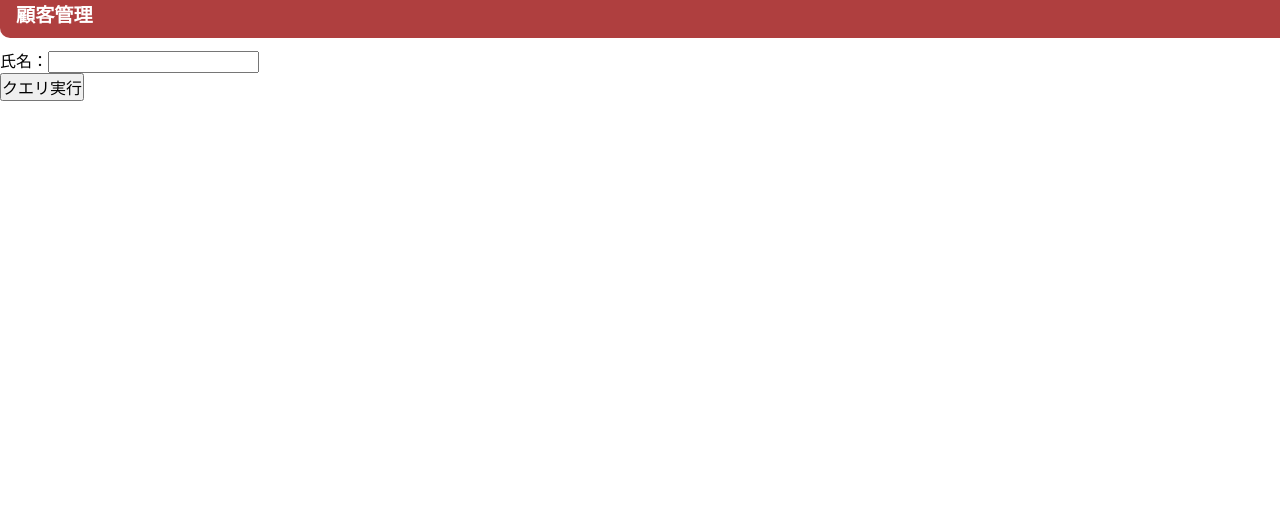
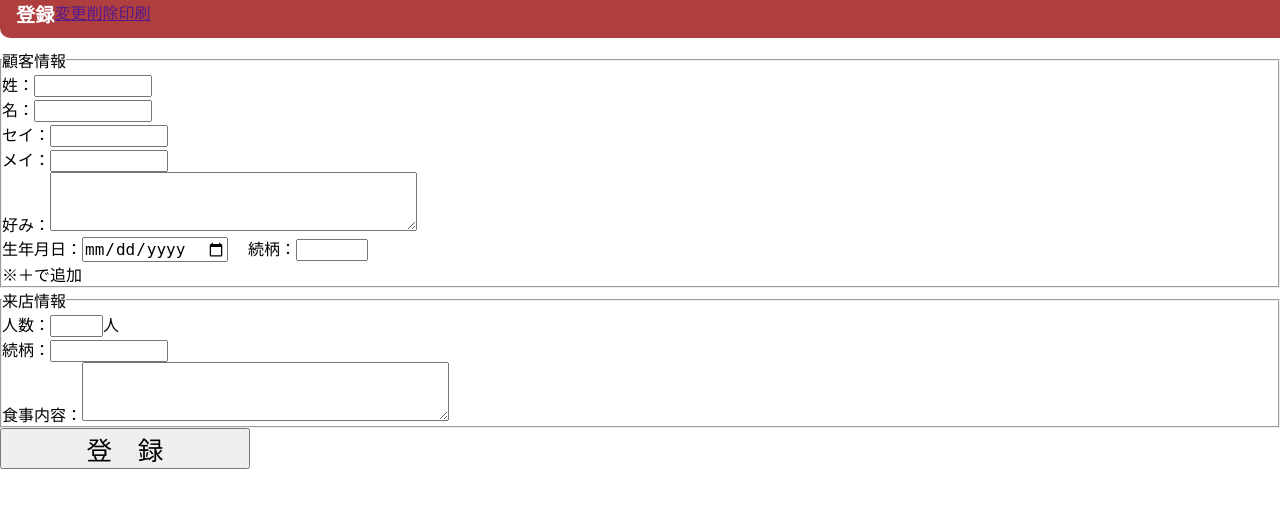
Before and after one commit to mizuno19/shikama, a PHP site: page /regist.html in a window 1280 px wide. Shown: the top 508 px of the page. Run offline with PHP 8.4, Linux system fonts and the light colour scheme.

Commit message:
現状の記録

```diff
--- a/css/base.css
+++ b/css/base.css
@@ -21,6 +21,13 @@ header {
 header h1 {
     color: #fff;
     font-size: 1.2rem;
+    float: left;
+}
+
+nav ul li {
+    float: left;
+    list-style: none;
+
 }
 
 section#main {
--- a/css/regist.css
+++ b/css/regist.css
@@ -0,0 +1,4 @@
+input[type="submit"] {
+    width: 250px;
+    font-size: 1.6em;
+}
--- a/regist.html
+++ b/regist.html
@@ -12,14 +12,37 @@
 <body>
 <div id="contents">
 <header>
-    <h1>顧客管理</h1>
+    <h1>登録</h1>
+    <nav>
+    <ul>
+        <li><a href="">変更</a></li>
+        <li><a href="">削除</a></li>
+        <li><a href="">印刷</a></li>
+    </ul>
+    </nav>
 </header>
 
 <section id="main">
 
 <form action="./" method="GET">
-    氏名：<input type="text" name=""><br>
-    <input type="submit" name="SEND" value="クエリ実行">
+    <fieldset>
+    <legend>顧客情報</legend>
+    <label>姓：<input type="text" name="SEI" size="10" maxlength="20"></label><br>
+    <label>名：<input type="text" name="MEI" size="10" maxlength="20"></label><br>
+    <label>セイ：<input type="text" name="KANASEI" size="10" maxlength="40"></label><br>
+    <label>メイ：<input type="text" name="KANAMEI" size="10" maxlength="40"></label><br>
+    <label>好み：<textarea rows="3" cols="35" name="eats"></textarea></label><br>
+    <label>生年月日：<input type="date" name="BARTHDAY01" size="10">
+    　続柄：<input type="text" name="RBARTHDAY01" size="5"></label><br>
+    ※＋で追加<br>
+    </fieldset>
+    <fieldset>
+    <legend>来店情報</legend>
+    <label>人数：<input type="text" name="NUMBER" size="3">人</label><br>
+    <label>続柄：<input type="text" name="RELATION" size="10"></label><br>
+    <label>食事内容：<textarea rows="3" cols="35"></textarea></label><br>
+    </fieldset>
+    <input type="submit" name="SEND" value="登　録">
 </form>
 
 </section>
```
Also changed, not shown: index.php (+18 -4 lines).
